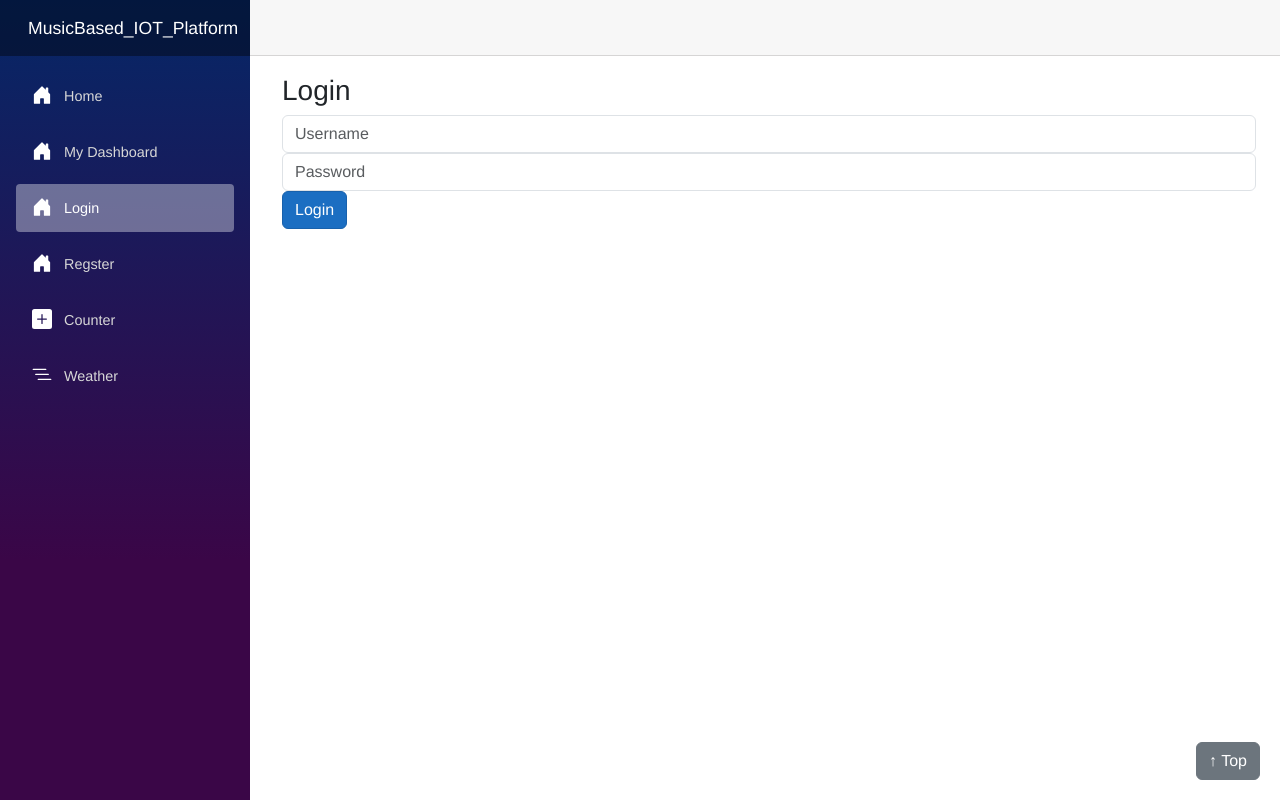
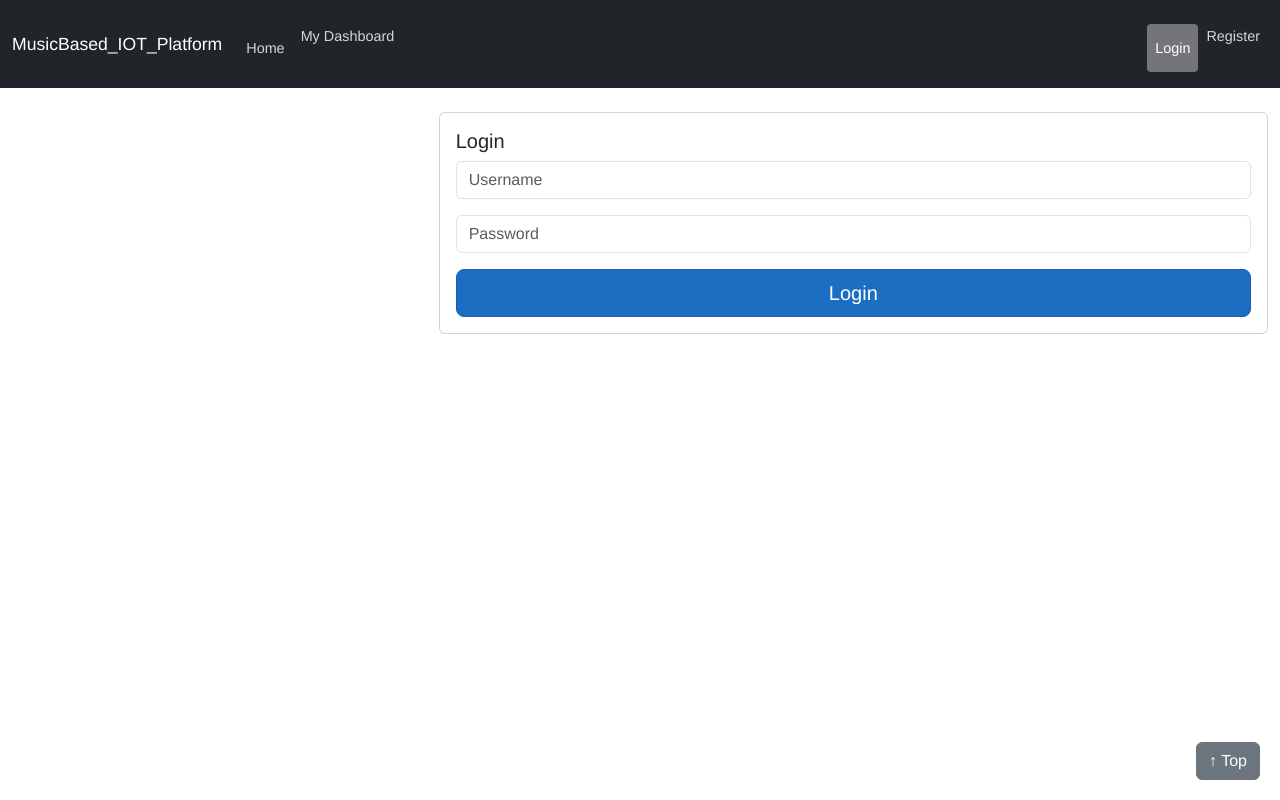
Before and after one commit to michelleog2351/Music-Multisensory-Platform, an ASP.NET Core app: page /login in a window 1280 px wide. Run offline with ASP.NET Core 8, Linux system fonts and the light colour scheme; data that the repository does not hold is empty; style sheets or scripts are compiled from the project's sources; some libraries are stand-ins or nearby versions.

Commit message:
chore(core): [WIP] add basic methods to set up ifitbitservice interface #39
chore(core): [WIP] Bugfix to navbar and links - default styles need to be overridden #87

```diff
--- a/MusicBased_IOT_Platform/MusicBased_IOT_Platform/MusicBased_IOT_Platform/Components/Layout/MainLayout.razor
+++ b/MusicBased_IOT_Platform/MusicBased_IOT_Platform/MusicBased_IOT_Platform/Components/Layout/MainLayout.razor
@@ -1,34 +1,37 @@
 @inherits LayoutComponentBase
 
-<div class="page">
-    <div class="sidebar">
-        <NavMenu />
-    </div>
+<div class="app-root">
 
-    <main>
-        <div class="top-row px-4">
-            @* <a href="https://learn.microsoft.com/aspnet/core/" target="_blank">About</a> *@
-            <a href="https://cdn.jsdelivr.net/npm/bootstrap@5.3.8/dist/css/bootstrap.min.css"></a>
-        </div>
+    <NavMenu />
 
-        <article class="content px-4">
-            @Body
-        </article>
+    <main class="container-fluid py-4">
+        @Body
+    </main>
 
-        @* sticky scroll back to top button *@
-        <button class="btn btn-secondary"
-                style="position: fixed; bottom: 20px; right: 20px;"
-                @onclick="ScrollToTop">↑ Top</button>
+       @* sticky scroll back to top button *@
+       <button class="btn btn-secondary"
+               style="position: fixed; bottom: 20px; right: 20px;"
+               @onclick="ScrollToTop">↑ Top
+       </button>
+</div>
 
-    </main>
-</div>
+
 
 <div id="blazor-error-ui" data-nosnippet>
     An unhandled error has occurred.
     <a href="." class="reload">Reload</a>
     <span class="dismiss">🗙</span>
 </div>
+
 @code {
+
+    /// <summary>
+    /// The ScrollToTop method will be called when the user clicks the "↑ Top" button.
+    /// It should scroll the page back to the top
+    /// </summary>
+    /// <param name="args"></param>
+    /// <returns></returns>
+    /// <exception cref="NotImplementedException"></exception>
     private Task ScrollToTop(MouseEventArgs args)
     {
         throw new NotImplementedException();
--- a/MusicBased_IOT_Platform/MusicBased_IOT_Platform/MusicBased_IOT_Platform/Components/Layout/NavMenu.razor
+++ b/MusicBased_IOT_Platform/MusicBased_IOT_Platform/MusicBased_IOT_Platform/Components/Layout/NavMenu.razor
@@ -1,46 +1,49 @@
-<div class="top-row ps-3 navbar navbar-dark">
+<nav class="navbar navbar-expand-lg navbar-dark bg-dark">
     <div class="container-fluid">
-        <a class="navbar-brand" href="">MusicBased_IOT_Platform</a>
+        <a class="navbar-brand" href="">
+            MusicBased_IOT_Platform
+        </a>
+
+        <button class="navbar-toggler"
+                type="button"
+                data-bs-toggle="collapse"
+                data-bs-target="#mainNavbar"
+                aria-controls="mainNavbar"
+                aria-expanded="false"
+                aria-label="Toggle navigation">
+            <span class="navbar-toggler-icon"></span>
+        </button>
+
+        <div class="collapse navbar-collapse" id="mainNavbar">
+
+            <ul class="navbar-nav me-auto">
+
+                <li class="nav-item">
+                    <NavLink class="nav-link" href="" Match="NavLinkMatch.All">
+                        Home
+                    </NavLink>
+                </li>
+
+                <li class="nav-item">
+                    <NavLink class="nav-link" href="dashboard">
+                        My Dashboard
+                    </NavLink>
+                </li>
+            </ul>
+
+            <ul class="navbar-nav ms-auto">
+                <li class="nav-item">
+                    <NavLink class="nav-link" href="login">
+                        Login
+                    </NavLink>
+                </li>
+
+                <li class="nav-item">
+                    <NavLink class="nav-link" href="register">
+                        Register
+                    </NavLink>
+                </li>
+            </ul>
+        </div>
     </div>
-</div>
-
-<input type="checkbox" title="Navigation menu" class="navbar-toggler" />
-
-<div class="nav-scrollable" onclick="document.querySelector('.navbar-toggler').click()">
-    <nav class="nav flex-column">
-        <div class="nav-item px-3">
-            <NavLink class="nav-link" href="" Match="NavLinkMatch.All">
-                <span class="bi bi-house-door-fill-nav-menu" aria-hidden="true"></span> Home
-            </NavLink>
-        </div>
-
-        <div class="nav-item px-3">
-            <NavLink class="nav-link" href="dashboard" Match="NavLinkMatch.All">
-                <span class="bi bi-house-door-fill-nav-menu" aria-hidden="true"></span> My Dashboard
-            </NavLink>
-        </div>
-
-        <div class="nav-item px-3">
-            <NavLink class="nav-link" href="login" Match="NavLinkMatch.All">
-                <span class="bi bi-house-door-fill-nav-menu" aria-hidden="true"></span> Login
-            </NavLink>
-        </div>
-        <div class="nav-item px-3">
-            <NavLink class="nav-link" href="register" Match="NavLinkMatch.All">
-                <span class="bi bi-house-door-fill-nav-menu" aria-hidden="true"></span> Regster
-            </NavLink>
-        </div>
-
-        <div class="nav-item px-3">
-            <NavLink class="nav-link" href="counter">
-                <span class="bi bi-plus-square-fill-nav-menu" aria-hidden="true"></span> Counter
-            </NavLink>
-        </div>
-
-        <div class="nav-item px-3">
-            <NavLink class="nav-link" href="weather">
-                <span class="bi bi-list-nested-nav-menu" aria-hidden="true"></span> Weather
-            </NavLink>
-        </div>
-    </nav>
-</div>
+</nav>
--- a/MusicBased_IOT_Platform/MusicBased_IOT_Platform/MusicBased_IOT_Platform/Components/Pages/Dashboard.razor
+++ b/MusicBased_IOT_Platform/MusicBased_IOT_Platform/MusicBased_IOT_Platform/Components/Pages/Dashboard.razor
@@ -1,5 +1,8 @@
 @page "/dashboard"
 <h3>My Dashboard</h3>
+
+<PageTitle>My Dashboard</PageTitle>
+
 
 <select class="form-control">
     <option value="daily">Daily</option>
--- a/MusicBased_IOT_Platform/MusicBased_IOT_Platform/MusicBased_IOT_Platform/Components/Pages/Login.razor
+++ b/MusicBased_IOT_Platform/MusicBased_IOT_Platform/MusicBased_IOT_Platform/Components/Pages/Login.razor
@@ -1,20 +1,38 @@
 @page "/login"
-<h3>Login</h3>
+@* <h3>Login</h3> *@
+
+<PageTitle>Login</PageTitle>
 
 
+<div class="row justify-content-end">
+    <div class="col-12 col-md-4 col-lg-8">
+        <div class="card">
+            <div class="card-body">
+                <h5 class="card-title">Login</h5>
+
+                    <div class="mb-3">
                         <input class="form-control"
                                type="text"
                                placeholder="Username"
                                @bind="Username"
                                required />
+                    </div>
 
+                    <div class="mb-3">
                         <input class="form-control"
                                type="password"
                                placeholder="Password"
                                @bind="Password"
                                required />
+                    </div>
 
-<button class="btn btn-primary">Login</button>
+                    <div class="d-grid gap-2">
+                        <button class="btn btn-primary btn-lg">Login</button>
+                    </div>
+            </div>
+        </div>
+    </div>
+</div>
 
 @code
 {
--- a/MusicBased_IOT_Platform/MusicBased_IOT_Platform/MusicBased_IOT_Platform/wwwroot/app.css
+++ b/MusicBased_IOT_Platform/MusicBased_IOT_Platform/MusicBased_IOT_Platform/wwwroot/app.css
@@ -58,3 +58,23 @@ h1:focus {
 .form-floating > .form-control-plaintext:focus::placeholder, .form-floating > .form-control:focus::placeholder {
     text-align: start;
 }
+
+.app-root {
+    min-height: 100vh;
+}
+
+.navbar-nav
+{
+    align-items: center;
+}
+
+.navbar .nav-item {
+    display: flex;
+    align-items: center;
+}
+
+.navbar, .nav-link {
+    line-height: 1.5;
+    padding-top: 0.5rem;
+    padding-bottom: 0.5rem;
+}
```
Also changed, not shown: MusicBased_IOT_Platform/MusicBased_IOT_Platform/MusicBased_IOT_Platform/Application/Interfaces/IFitbitService.cs (+36 -1 lines), MusicBased_IOT_Platform/MusicBased_IOT_Platform/MusicBased_IOT_Platform/Application/Interfaces/ISpotifyDataService.cs (+1 -6 lines), MusicBased_IOT_Platform/MusicBased_IOT_Platform/MusicBased_IOT_Platform/Components/Pages/Home.razor (+7 -2 lines), MusicBased_IOT_Platform/MusicBased_IOT_Platform/MusicBased_IOT_Platform/wwwroot/images/icons/bar-chart.svg (added), MusicBased_IOT_Platform/MusicBased_IOT_Platform/MusicBased_IOT_Platform/wwwroot/images/icons/search.png (added). Lines whose indentation alone changed are shown as unchanged.
